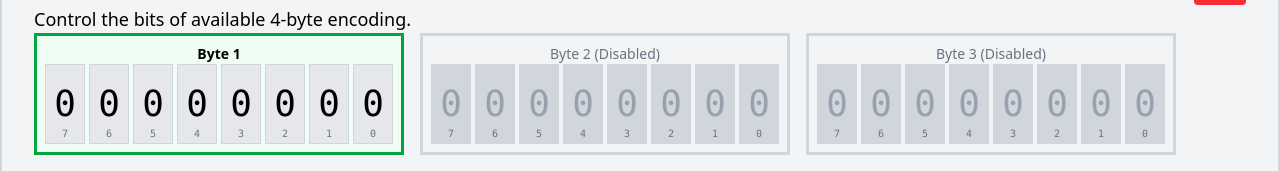
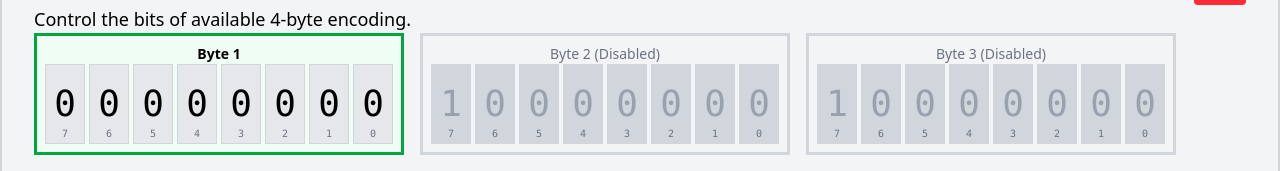
Before and after one commit to vishnuharidas/utf8-playground, a React (Vite) app: page / in a window 1280 px wide. Shown: the part 629-800 px from the top of the page. Built offline with nearby package versions, Linux system fonts and the light colour scheme.

Commit message:
Allow reset to a pre-defined constant

```diff
--- a/src/App.tsx
+++ b/src/App.tsx
@@ -5,7 +5,14 @@ import CodePointDisplay from './components/CodePointDisplay';
 import NotesPanel from './components/NotesPanel';
 
 function App() {
-  const [bitwiseValue, setBitwiseValue] = useState(0);
+
+  const defaultValue = 0b0000_0000_0000_1000_0000_1000_0000_1000_0000; // 4 bytes, with control bits for 2nd, 3rd, and 4th bytes enabled.
+
+  const [bitwiseValue, setBitwiseValue] = useState(defaultValue);
+
+  function reset() {
+    setBitwiseValue(defaultValue);
+  }
 
   return (
     <div className="flex flex-col h-screen">
@@ -34,7 +41,12 @@ function App() {
 
       { /* Footer */}
       <footer className="w-full bg-gray-100 p-8 border-2 border-gray-300">
-        <BitwiseControl className="bg-gray-100" value={bitwiseValue} onChange={setBitwiseValue} />
+        <BitwiseControl
+          className="bg-gray-100"
+          value={bitwiseValue}
+          onChange={setBitwiseValue}
+          onReset={reset}
+        />
       </footer>
 
     </div>
--- a/src/components/BitwiseControl.tsx
+++ b/src/components/BitwiseControl.tsx
@@ -4,6 +4,7 @@ import SingleByte from "./SingleByte";
 interface BitwiseControlProps {
     value: number;
     onChange: (newValue: number) => void,
+    onReset: () => void;
     className: string;
 }
 
@@ -35,7 +36,7 @@ function BitwiseControl(props: BitwiseControlProps) {
                 <button
                     type="button"
                     className="bg-red-500 text-white text-sm px-2 py-1 rounded cursor-pointer hover:bg-red-600"
-                    onClick={() => props.onChange(0)}
+                    onClick={() => props.onReset()}
                 >
                     Reset
                 </button>
```
